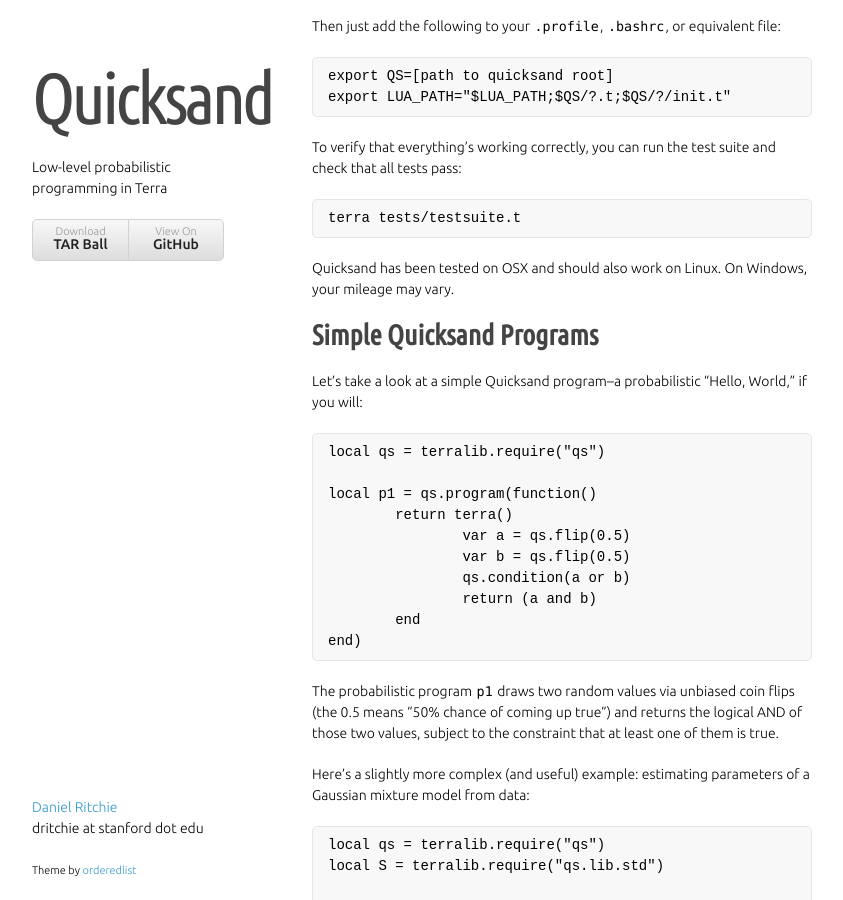
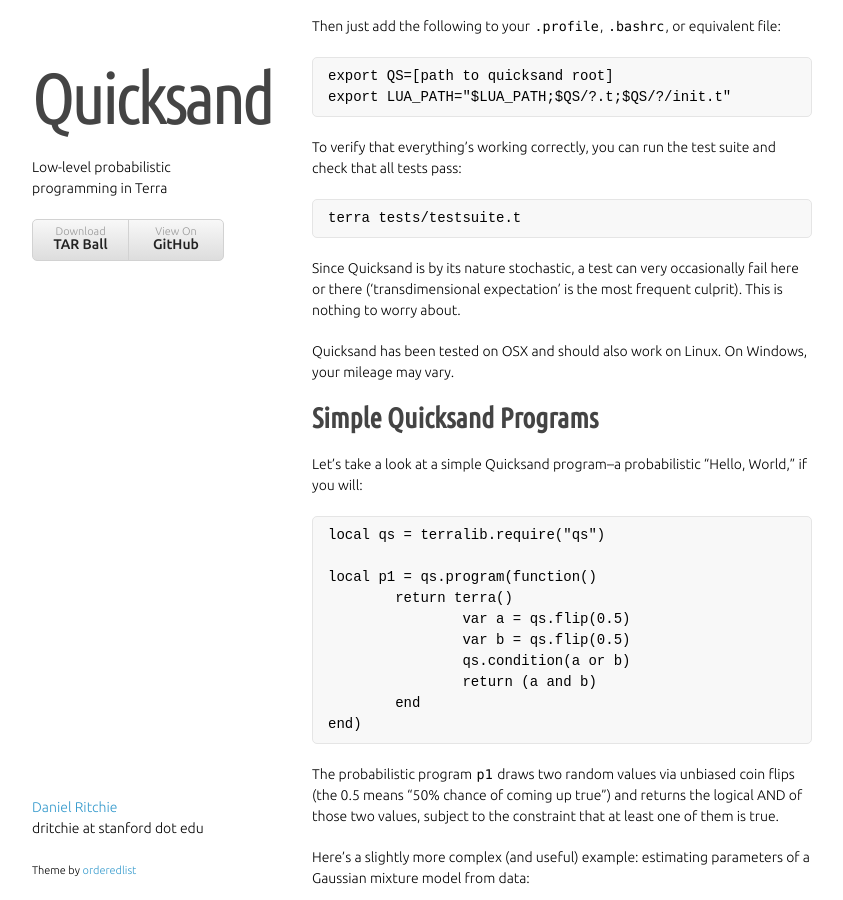
Before and after one commit to dritchie/quicksand, a Jekyll site: the page built from index.md, in a window 1280 px wide and 900 px high, scrolled down 1214 px. Shown: the whole window, without its empty margins (218-1061 px from the left). Built offline with Jekyll 4.4.1, drawn with Linux system fonts in a browser that asks for light colours; some web fonts are replaced.

Commit message:
add note about occasional test failures.

```diff
--- a/index.md
+++ b/index.md
@@ -23,6 +23,8 @@
 To verify that everything's working correctly, you can run the test suite and check that all tests pass:
 
 	terra tests/testsuite.t
+
+Since Quicksand is by its nature stochastic, a test can very occasionally fail here or there ('transdimensional expectation' is the most frequent culprit). This is nothing to worry about.
 
 Quicksand has been tested on OSX and should also work on Linux. On Windows, your mileage may vary.
 
```
